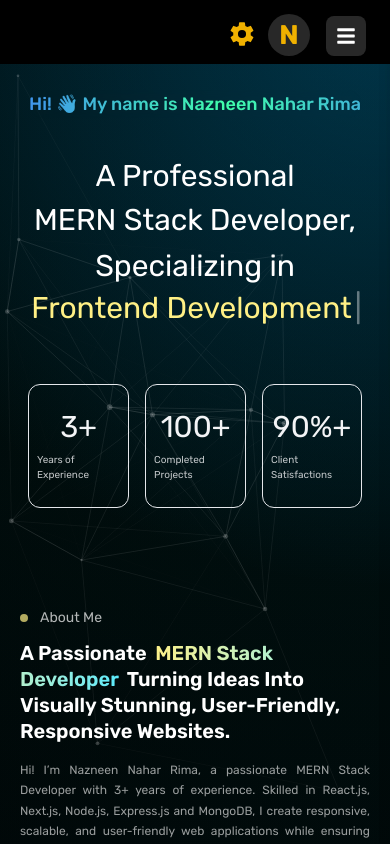
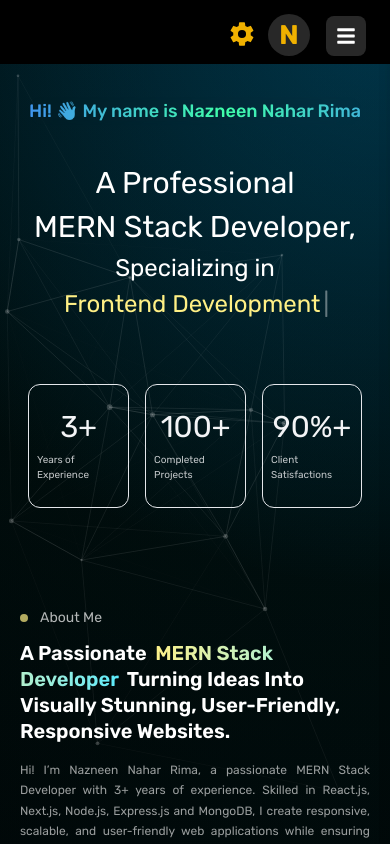
Before and after one commit to nazneen636/Apexcify_Technologys_task_2, a React (Vite) app: page / in a window 390 px wide. Shown: the top 844 px of the page. Built offline with nearby package versions, Linux system fonts and the light colour scheme.

Commit message:
intro text  fix

```diff
--- a/src/components/homeComponent/Intor.jsx
+++ b/src/components/homeComponent/Intor.jsx
@@ -42,7 +42,7 @@ const Intor = () => {
           <h2 className="md:text-7xl text-center mt-2 ">
             <span className="text-yellow"> MERN Stack </span>Developer,{" "}
           </h2>
-          <h2 className="mt-1 text-center md:text-4xl">
+          <h2 className="mt-1 text-center text-2xl md:text-4xl">
             <span className="leading-relaxed">Specializing in</span>
             <br />
             <span className="md:text-4xl  text-yellow-200">{text}</span>
```
